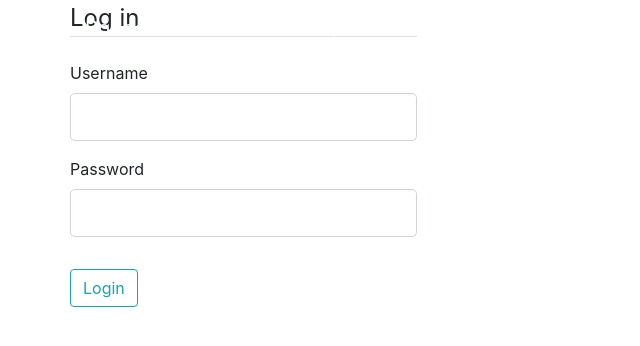
After one commit to bobbeltje/main_site, a Flask app: page /login in a window 1280 px wide. The commit adds this page. Shown: the top 346 px of the page, without its empty margins (0-640 px from the left). Run offline with Flask 3, Linux system fonts and the light colour scheme; parts of the project's set-up code (start-up, migrations or seed data) failed here and were passed over; some libraries are stand-ins or nearby versions.

Commit message:
(inactive) login view added

```diff
--- /dev/null
+++ b/forms.py
@@ -0,0 +1,11 @@
+
+from flask_wtf import FlaskForm
+from wtforms import StringField, PasswordField, SubmitField, BooleanField
+from wtforms.validators import DataRequired, Length
+
+class LoginForm(FlaskForm):
+    username = StringField('Username',
+        validators=[DataRequired(), Length(min=5)])
+    password =PasswordField('Password',
+        validators=[DataRequired(), Length(min=5)])
+    submit = SubmitField('Login')
--- a/run.py
+++ b/run.py
@@ -1,7 +1,10 @@
 
-from flask import Flask, render_template, url_for
+from flask import Flask, render_template, url_for, flash, redirect
+from forms import LoginForm
+from config import Config
 
 app = Flask(__name__)
+app.config.from_object(Config)
 
 @app.route('/')
 @app.route('/home')
@@ -24,6 +27,17 @@ def weather():
 def about():
     return render_template('about.html', title='About time')
 
-# to run the app without setting environmental variables
+@app.route('/login', methods=['GET', 'POST'])
+def login():
+    form = LoginForm()
+    if form.validate_on_submit():
+        user = form.username.data
+        password = form.password.data
+        if user == 'bobbel' and  password == 'testing':
+            return redirect(url_for('home'))
+        else:
+            flash('Login unsuccessful. Please check username and password', 'danger')
+    return render_template('login.html', title='Login', form=form)
+
 if __name__ == '__main__':
     app.run(debug=True)
--- a/templates/layout.html
+++ b/templates/layout.html
@@ -28,6 +28,10 @@
 	          <a class="nav-item nav-link" href="{{ url_for('weather') }}">Weather</a>
 	          <a class="nav-item nav-link" href="{{ url_for('about') }}">About</a>
 	        </div>
+	        <!-- Navbar Right Side -->
+	        <div class="navbar-nav">
+	          <a class="nav-item nav-link" href="{{ url_for('login') }}">Login</a>
+	        </div>
 	      </div>
 	    </div>
 	  </nav>
--- /dev/null
+++ b/templates/login.html
@@ -0,0 +1,45 @@
+
+{% extends "layout.html" %}
+{% block content %}
+	<div class='content-section'>
+		<form method='POST' action=''>
+			{{ form.hidden_tag() }}  <!-- to protect against attacks (together with SECRET_KEY) -->
+			<fieldset class='form-group'>
+				<legend class='border-bottom mb-4'>
+					Log in
+				</legend>
+				<div class='form-group'>
+					{{ form.username.label(class='form-control-label') }}
+
+					{% if form.username.errors %}
+						{{ form.username(class='form-control form-control-lg is-invalid') }}
+						<div class='invalid-feedback'>
+							{% for error in form.username.errors %}
+								<span>{{ error }}</span>
+							{% endfor %}
+						</div>
+					{% else %}
+						{{ form.username(class='form-control form-control-lg') }}
+					{% endif %}
+				</div>
+				<div class='form-group'>
+					{{ form.password.label(class='form-control-label') }}
+
+					{% if form.password.errors %}
+						{{ form.password(class='form-control form-control-lg is-invalid') }}
+						<div class='invalid-feedback'>
+							{% for error in form.password.errors %}
+								<span>{{ error }}</span>
+							{% endfor %}
+						</div>
+					{% else %}
+						{{ form.password(class='form-control form-control-lg') }}
+					{% endif %}
+				</div>
+			</fieldset>
+			<div class='form-group'>
+				{{ form.submit(class='btn btn-outline-info') }}
+			</div>
+		</form>
+	</div>
+{% endblock content %}
```
Also changed, not shown: config.py (added, +9 -0 lines), 1 other file.
